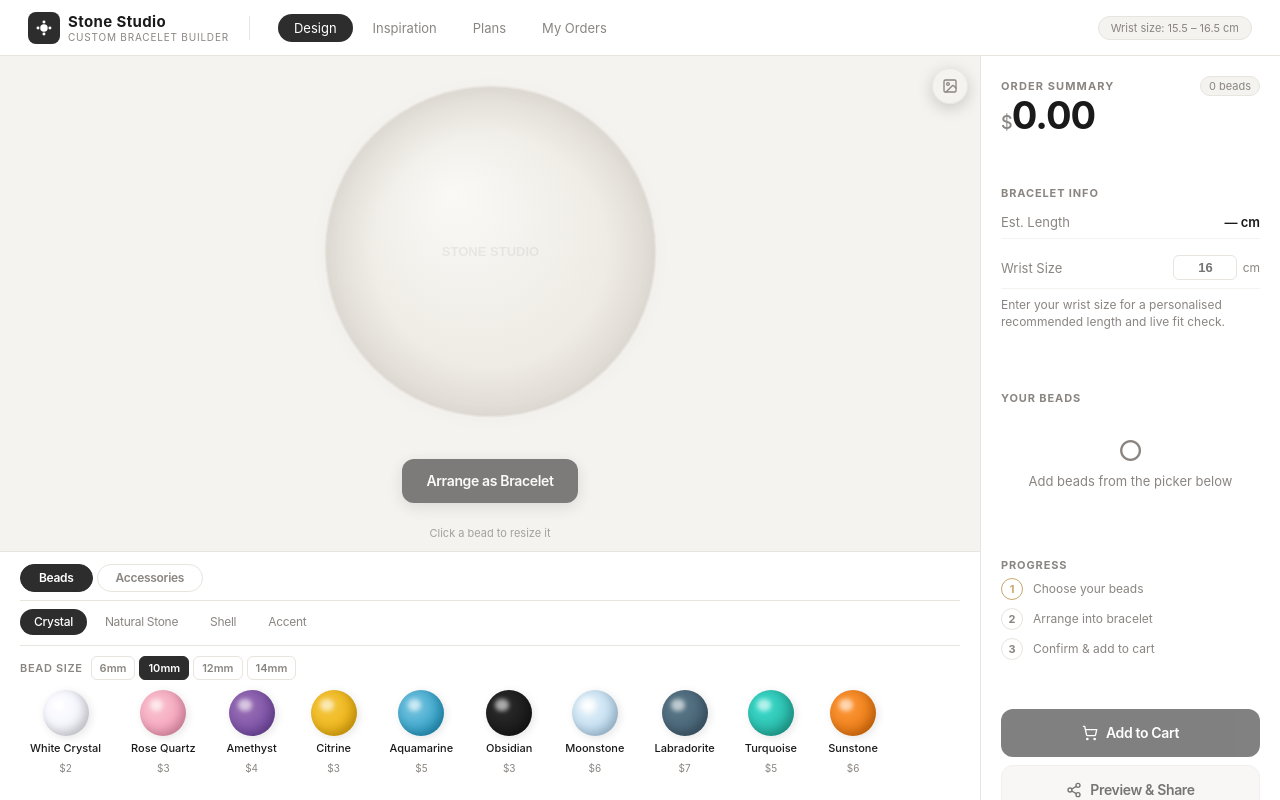
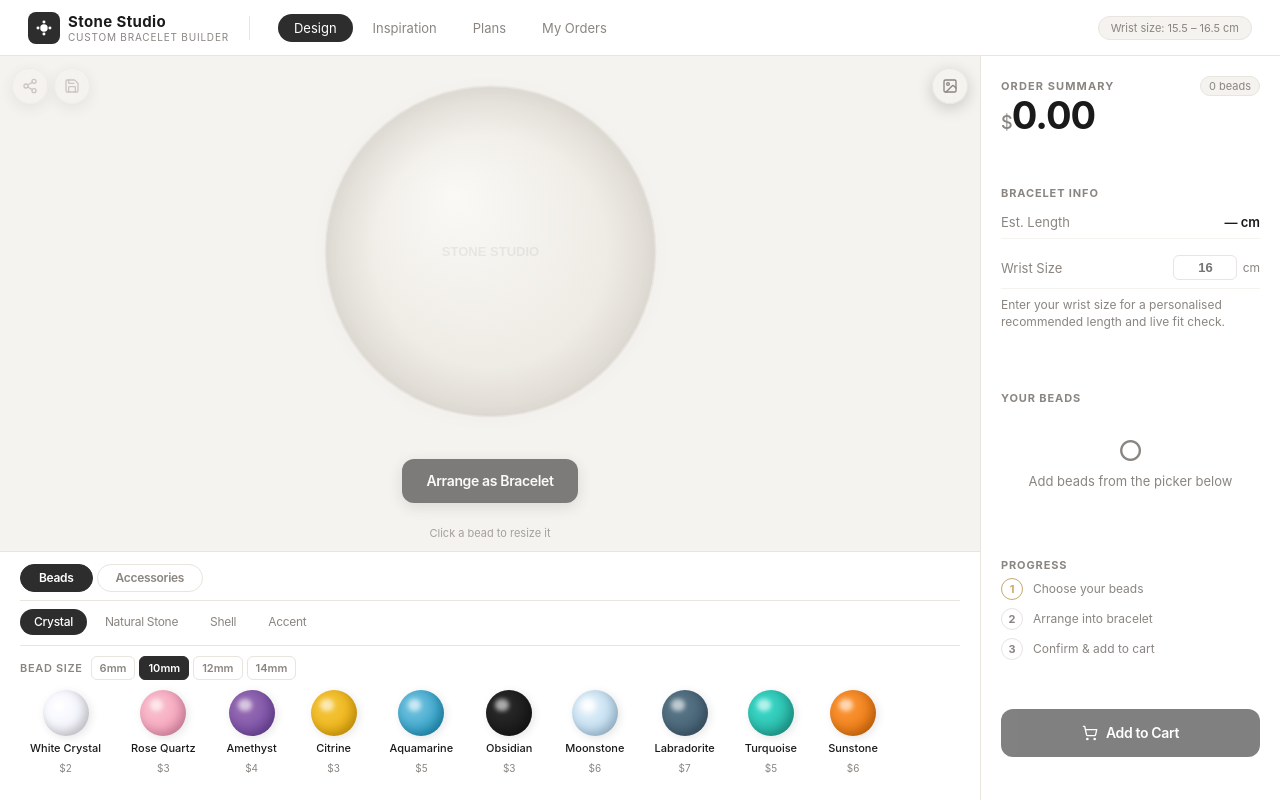
Before and after one commit to pastrainbow/bracelet_custom_configure, a React (Vite) app: page / in a window 1280 px wide. Built offline with nearby package versions, Linux system fonts and the light colour scheme.

Commit message:
Feat: move the share and save buttons onto canvas

```diff
--- /dev/null
+++ b/src/components/CanvasActions.tsx
@@ -0,0 +1,38 @@
+import { Save, Share2 } from 'lucide-react';
+import { useStore } from '@/store/store';
+import { cn } from './ui/cn';
+
+const buttonClass =
+  'flex h-9 w-9 items-center justify-center rounded-full border border-border bg-surface/90 text-muted shadow-float backdrop-blur transition-colors hover:border-gold hover:text-ink disabled:cursor-not-allowed disabled:opacity-40 disabled:hover:border-border disabled:hover:text-muted';
+
+/** Floating actions pinned to the top-left of the bowl: Preview & Share and Save
+ *  Design as icon buttons (mirrors the background control on the top-right). */
+export function CanvasActions() {
+  const count = useStore((s) => s.items.length);
+  const openShare = useStore((s) => s.openShare);
+  const saveDesign = useStore((s) => s.saveDesign);
+  const disabled = count === 0;
+
+  return (
+    <div className="absolute left-3 top-3 z-30 flex gap-1.5 max-[639px]:left-2 max-[639px]:top-2">
+      <button
+        onClick={openShare}
+        disabled={disabled}
+        aria-label="Preview & Share"
+        title="Preview & Share"
+        className={cn(buttonClass)}
+      >
+        <Share2 size={16} />
+      </button>
+      <button
+        onClick={saveDesign}
+        disabled={disabled}
+        aria-label="Save Design"
+        title="Save Design"
+        className={cn(buttonClass)}
+      >
+        <Save size={16} />
+      </button>
+    </div>
+  );
+}
--- a/src/components/Studio.tsx
+++ b/src/components/Studio.tsx
@@ -3,6 +3,7 @@ import { useStore } from '@/store/store';
 import { useBraceletEngine } from '@/hooks/useBraceletEngine';
 import { BeadPicker } from './BeadPicker';
 import { BackgroundDropdown } from './BackgroundDropdown';
+import { CanvasActions } from './CanvasActions';
 import { Button } from './ui/Button';
 import { cn } from './ui/cn';
 
@@ -53,8 +54,9 @@ export function Studio() {
           )}
         />
 
-        {/* Overlay control pinned to the bowl's top-right for choosing the bowl
-            background (replaces the old Preview Settings row). */}
+        {/* Floating actions pinned to the bowl's top-left (Preview & Share, Save
+            Design) and the background control on the top-right. */}
+        <CanvasActions />
         <BackgroundDropdown />
 
         {/* The box the bowl must fit inside. The engine sizes the canvas to this
--- a/src/components/sidebar/CtaButtons.tsx
+++ b/src/components/sidebar/CtaButtons.tsx
@@ -1,4 +1,4 @@
-import { Loader2, Share2, ShoppingCart } from 'lucide-react';
+import { Loader2, ShoppingCart } from 'lucide-react';
 import { useStore } from '@/store/store';
 import { Button } from '../ui/Button';
 
@@ -6,8 +6,6 @@ export function CtaButtons() {
   const count = useStore((s) => s.items.length);
   const cartPending = useStore((s) => s.cartPending);
   const addToCart = useStore((s) => s.addToCart);
-  const saveDesign = useStore((s) => s.saveDesign);
-  const openShare = useStore((s) => s.openShare);
 
   return (
     <div className="flex flex-col gap-2">
@@ -20,13 +18,6 @@ export function CtaButtons() {
         {cartPending ? <Loader2 size={16} className="animate-spin" /> : <ShoppingCart size={16} />}
         {cartPending ? 'Adding…' : 'Add to Cart'}
       </Button>
-      <Button variant="secondary" onClick={openShare} disabled={count === 0} className="w-full py-3.5">
-        <Share2 size={16} />
-        Preview &amp; Share
-      </Button>
-      <Button variant="secondary" onClick={saveDesign} disabled={count === 0} className="w-full py-3.5">
-        Save Design
-      </Button>
     </div>
   );
 }
```
